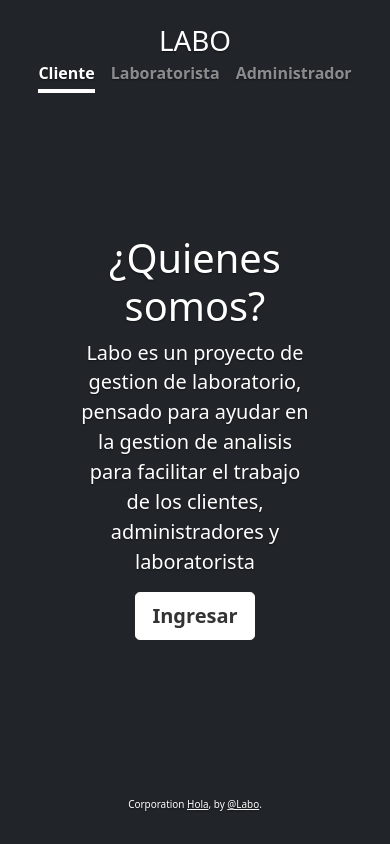
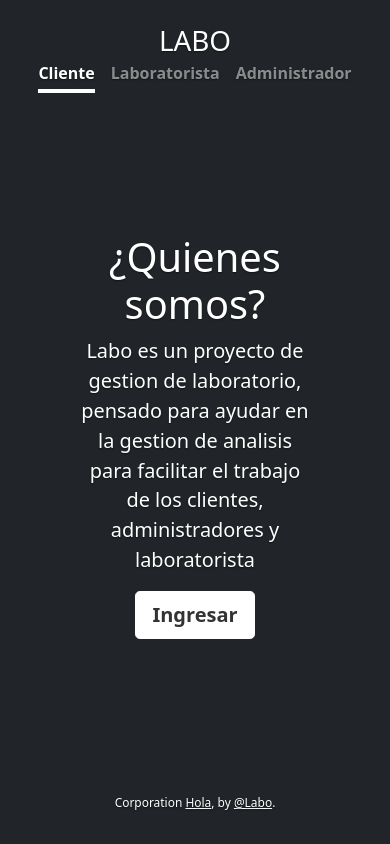
Before and after one commit to AbrahamMoralesHueto/Labo, an Angular app: page /dashboard in a window 390 px wide. Built offline with nearby package versions, Linux system fonts and the light colour scheme.

Commit message:
Test responsive with Rosy

```diff
--- a/src/app/app-routing.module.ts
+++ b/src/app/app-routing.module.ts
@@ -2,6 +2,7 @@ import { NgModule } from '@angular/core';
 import { Routes, RouterModule } from '@angular/router';
 
 import { DashboardComponent } from './components/dashboard/dashboard.component';
+
 const routes: Routes = [
   {
     path: 'dashboard', component: DashboardComponent
--- a/src/app/components/dashboard/dashboard.component.css
+++ b/src/app/components/dashboard/dashboard.component.css
@@ -31,7 +31,7 @@ body {
 }
 
 .p-footer{
-  font-size: calc(.5em + .5vw);
+  font-size: calc(.6em + .6vw);
 }
 
 .cover-container {
@@ -65,10 +65,10 @@ body {
   border-bottom-color: #fff;
 }
 
+.mt-50 {
+  margin-top: auto;
+}
+
 .footer-end{
   margin-top: auto;
 }
-
-.mt-50 {
-  margin-top: auto;
-}
--- a/src/app/components/dashboard/dashboard.component.html
+++ b/src/app/components/dashboard/dashboard.component.html
@@ -27,7 +27,7 @@
                        <a class="nav-link" href="#">Laboratorista</a>
                        <a class="nav-link" href="#">Administrador</a>
                    </nav>
-               </div>
+              </div>
 
             <div class="px-5 mt-50">
                 <h1 class="p-title">¿Quienes somos?</h1>
@@ -38,6 +38,7 @@
             <div class="footer-end">
                 <p class="p-footer">Corporation <a href="https://getbootstrap.com/" class="text-white">Hola</a>, by <a href="https://twitter.com/mdo" class="text-white">@Labo</a>.</p>
             </div>
+
         </div>
     </div>
 </body>
```
